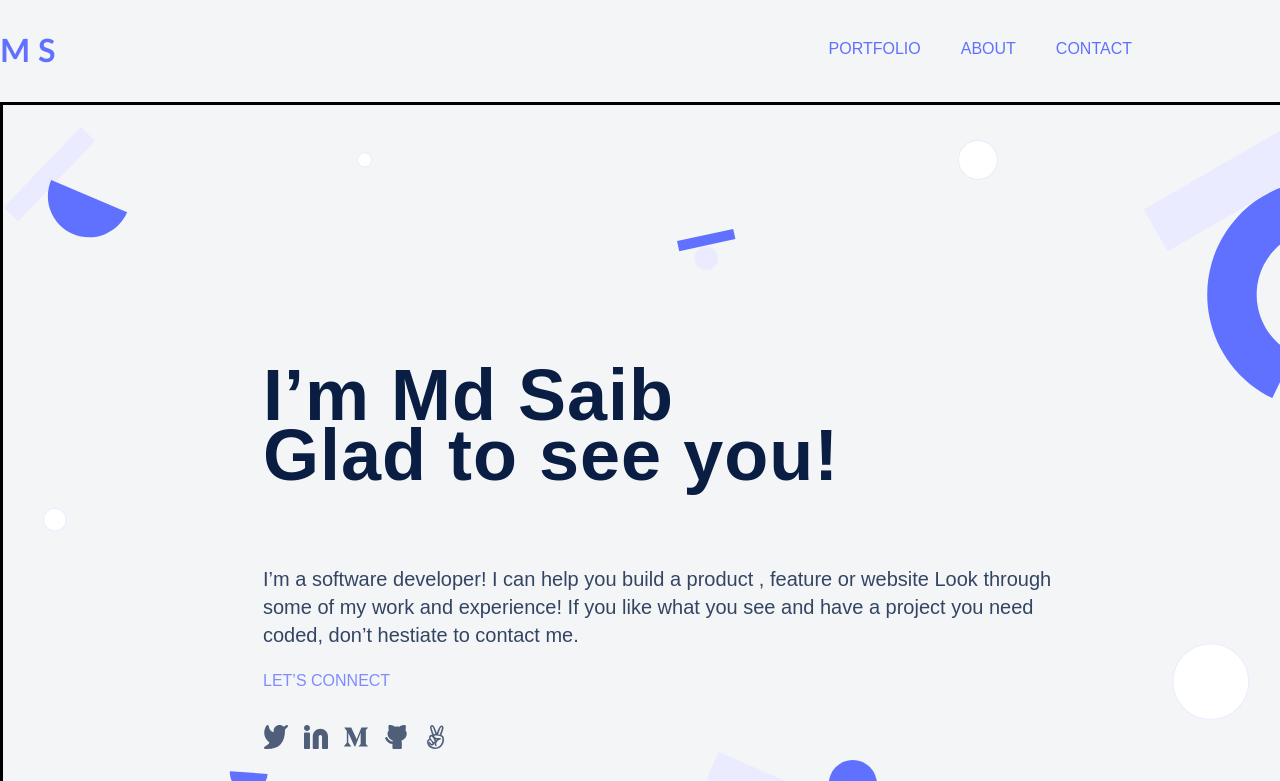
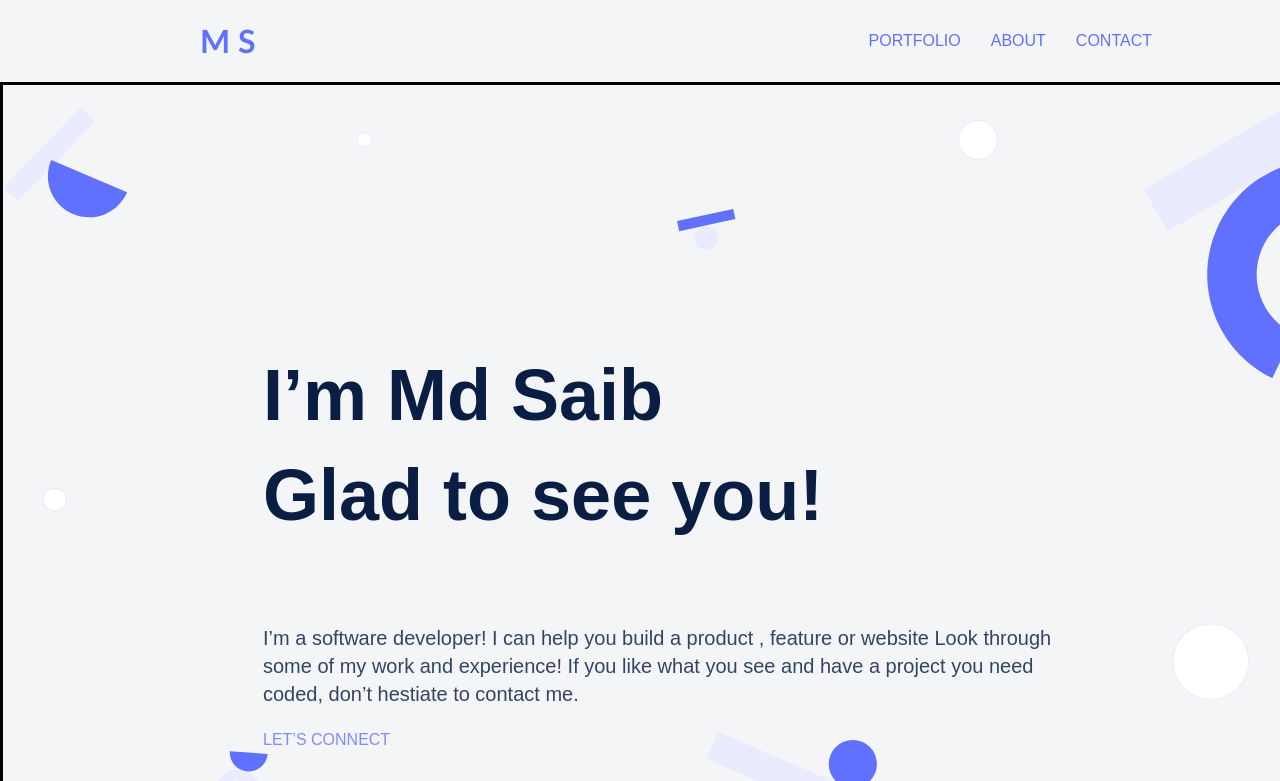
Before and after one commit to MdSaib/experimentDesktop, a plain HTML site: page index.html in a window 1280 px wide. Shown: the top 781 px of the page. Drawn offline with Linux system fonts and the light colour scheme.

Commit message:
Update stylles

```diff
--- a/style.css
+++ b/style.css
@@ -48,6 +48,9 @@ body {
 }
 
 .container {
+  display: flex;
+  flex-direction: row;
+  justify-content: space-between;
   margin: 0;
   overflow: hidden;
   width: 80%;
@@ -55,7 +58,6 @@ body {
 
 header {
   color: #6070FF;
-  padding-top: 30px;
   min-height: 72px;
 }
 
@@ -66,31 +68,25 @@ header a {
   font-size: 16px;
 }
 
-header ul {
-  margin: 0;
-  padding: 0;
-}
-
-header li {
-  float: left;
-  display: inline;
-  padding: 0 20px 0 20px;
-}
-
-header #logo {
- font-family: "Gill Sans", "Gill Sans MT", "Trebuchet MS", sans-serif;
-  float: left;
-  font-weight: bold;
-}
-
-header #logo h1 {
-  margin: 0;;
+header nav ul {
+  display: flex;
+  flex-direction: row;
+  list-style-type: none;
+  gap: 30px;
+  align-items: center;
 }
 
 header nav {
-  float: right;
-  margin-top: 10px;
+  display: flex;
+  align-content: center;
 }
+
+#logo {
+ font-family: "Gill Sans", "Gill Sans MT", "Trebuchet MS", sans-serif;
+ font-weight: bold;
+ margin-left: 200px;
+}
+
 
 .homebody {
   height: 846px;
@@ -109,13 +105,13 @@ height: 721.46px;
 
 display: flex;
 align-items: center;
-letter-spacing: 1px;
+letter-spacing: 0.0001em;
   margin-top: 200px;
   margin-left: 260px;
   font-style: normal;
   font-weight: bold;
   font-size: 48px;
-  line-height: 60px;
+  line-height: 100px;
   color: #091E42;
 
 }
```
